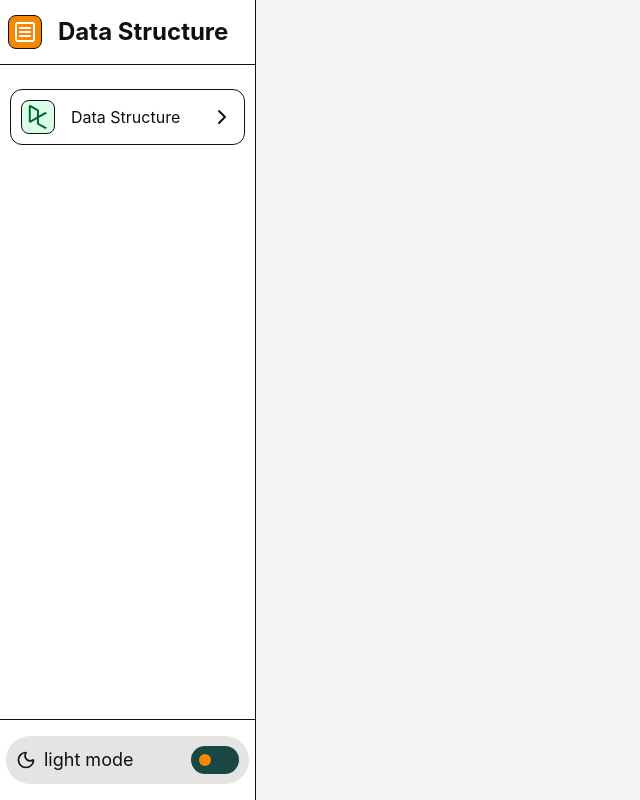
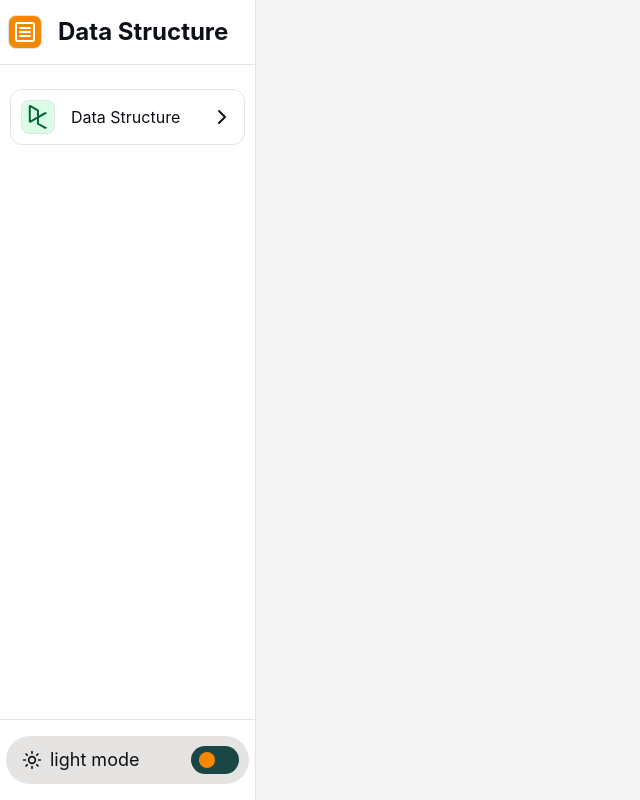
Before and after one commit to rizwansk23/StrucKit-, a React (Vite) app: page / in a window 1280 px wide. Shown: the whole page, without its empty margins (0-640 px from the left). Built offline with nearby package versions, Linux system fonts and the light colour scheme.

Commit message:
create a routes

```diff
--- a/src/App.tsx
+++ b/src/App.tsx
@@ -1,6 +1,6 @@
 import { createBrowserRouter, RouterProvider } from "react-router-dom"
-import Home from "./Pages/Home";
-import Stack from "./Pages/Stack";
+import Home from "./Layout/Main/Home";
+import Stack from "./Layout/DataStructure-layout/DataStructure";
 import { sidebar } from "./Data/sidebar";
 import Queue from "./Pages/Queue";
 import Notfound from "./Pages/Notfound";
--- a/src/Components/Routes/NavFuction.tsx
+++ b/src/Components/Routes/NavFuction.tsx
@@ -25,7 +25,7 @@ const NavFunction = () => {
               ${index === paths.length - 1 ? 'font-semibold text-text' : 'text-gray-400'}
             `}
           >
-            {segment.charAt(0).toUpperCase() + segment.slice(1)} {/* Capitalize */}
+            {segment.charAt(0).toUpperCase() + segment.slice(1)}
           </span>
           {index < paths.length - 1 && (
             <ChevronRightIcon size={16} className="mx-1 text-text" />
--- a/src/Components/sidebar/Datastructure.tsx
+++ b/src/Components/sidebar/SideList.tsx
@@ -1,11 +1,17 @@
-import { useState } from "react";
+import { Activity, useState } from "react";
 import type { datavalue } from "../../Data/sidebar";
 import { ChevronRight, } from "lucide-react";
 import { Link } from "react-router-dom";
 
 
+interface DatastructureProps {
+    item: datavalue;
+    activeItem: string;
+    setActiveItem: React.Dispatch<React.SetStateAction<string>>;
+}
 
-export const Datastructure: React.FC<{ item: datavalue }> = ({ item }) => {
+
+export const SideList: React.FC<DatastructureProps> = ({ item, activeItem, setActiveItem }) => {
 
     const [isopen, setisopen] = useState<boolean>(false);
 
@@ -13,15 +19,23 @@ export const Datastructure: React.FC<{ item: datavalue }> = ({ item }) => {
 
     const Url = item.topic.replaceAll(' ', '')
 
+
+    const handlelist = () => {
+        setisopen(!isopen);
+
+        if (setActiveItem) {
+            setActiveItem(item.topic as string);
+        }
+    }
+
     return (
-
         <li className="list-disc text-text my-2">
             {!hasChildren
                 ?
-                <Link to={`${Url}`}>
+                <Link to={`/${Url}`}>
                     <div
-                        onClick={() => setisopen(!isopen)}
-                        className={`flex gap-4 items-center justify-between hover:bg-tile-shadow text-text hover:rounded-xl text-md p-2.5  ${hasChildren ? 'cursor-pointer border border-border rounded-xl  ' : 'cursor-default'}`}>
+                        onClick={handlelist}
+                        className={`flex gap-4 items-center justify-between hover:bg-tile-shadow text-text hover:rounded-xl text-md p-2.5 rounded-xl ${activeItem === item.topic && 'bg-tile-color'} ${hasChildren ? 'cursor-pointer border border-border  ' : 'cursor-default'}`}>
                         {item.icon ?
                             <div className="border border-border rounded-lg p-1 text-green-800 bg-green-100">
                                 {<item.icon className="size-6" />}
@@ -36,7 +50,7 @@ export const Datastructure: React.FC<{ item: datavalue }> = ({ item }) => {
                 </Link>
                 :
                 <div
-                    onClick={() => setisopen(!isopen)}
+                    onClick={handlelist}
                     className={`flex gap-4 items-center justify-between hover:bg-tile-shadow text-text hover:rounded-xl text-md p-2.5  ${hasChildren ? 'cursor-pointer border border-border rounded-xl  ' : 'cursor-default'}`}>
                     {item.icon ?
                         <div className="border border-border rounded-lg p-1 text-green-800 bg-green-100">
@@ -50,14 +64,17 @@ export const Datastructure: React.FC<{ item: datavalue }> = ({ item }) => {
                     {hasChildren ? <ChevronRight size={24} className={`${isopen ? 'rotate-90' : 'rotate-0 '} transition-all ease-in-out duration-200 `} /> : null}
                 </div>
             }
-            {hasChildren && isopen && (
+            {hasChildren && (
+                <Activity mode={isopen ? 'visible' : 'hidden'}>
                     <ul className={`${item.topic == 'Data Structure' ? null : ` border-border ml-5 pl-6 `}`}>
                         {
                             item.subtopic?.map((child: any, index: number) => (
-                            <Datastructure item={child} key={index} />
+                                <SideList item={child} activeItem={activeItem}
+                                    setActiveItem={setActiveItem} key={index} />
                             ))
                         }
                     </ul>
+                </Activity>
             )}
         </li>
     )
--- a/src/Components/sidebar/ToggleButton.tsx
+++ b/src/Components/sidebar/ToggleButton.tsx
@@ -21,10 +21,10 @@ const ToggleButton: React.FC<togglefunction> = ({ onchange ,isDarkmode, classNam
   return (
     <div
       onClick={handleclick}
-      className={`h-7 w-12 bg-dark-green dark:bg-[#F5F5F5]  p-2  rounded-full relative ${className}`}
+      className={`h-7 w-12 bg-dark-green dark:bg-[#F5F5F5]  rounded-full cursor-pointer relative ${className}`}
     >
       <div
-        className={`size-3 bg-orange rounded-full transition-all ease-in-out duration-500 absolute top-2 left-2 ${isactive
+        className={`size-4 bg-orange rounded-full transition-all ease-in-out duration-500 absolute top-1.5 ${isactive
           ? 'left-full -translate-x-[calc(100%+8px)]'
           : 'left-2 translate-x-0'
           }`}
--- /dev/null
+++ b/src/Data/DataStructure.ts
@@ -0,0 +1,18 @@
+
+interface dataProp{
+    name  : string
+}
+
+
+export const DataStructures : Record<string,dataProp>  = {
+    Stack: {
+        name:'stack',
+    },
+    Queue : {
+        name:'queue',
+    },
+    LinkedList:{       name : 'string,'},
+    SingleLinkedList : {       name : 'string,'},
+    DoubleLinkedList : {       name : 'string,'},
+    CircularLinkedList : {       name : 'string,'},
+}
--- /dev/null
+++ b/src/Layout/DataStructure-layout/DataStructure.tsx
@@ -0,0 +1,18 @@
+import React from 'react'
+import { Link } from 'react-router-dom'
+import { DataStructures } from '../../Data/DataStructure'
+
+const DataStructure: React.FC<{ name: String }> = ({ name }) => {
+
+  const topic = name as string
+
+  return (
+    <div>
+      <Link to={'./visval'}>
+        {DataStructures[topic]?.name}
+      </Link>
+    </div>
+  )
+}
+
+export default DataStructure
--- a/src/Pages/Home.tsx
+++ b/src/Layout/Main/Home.tsx
@@ -1,13 +1,13 @@
 import { Outlet } from "react-router-dom"
-import Sidebar from "../Layout/Main/Sidebar"
-import NavFuction from "../Components/Routes/NavFuction"
+import Sidebar from "./Sidebar"
+import NavFunction from "../../Components/Routes/NavFuction"
 
 const Home = () => {
   return (
     <div className="bg-primary h-screen flex text-text ">
       <Sidebar />
       <div className="w-full">
-        <NavFuction/>
+        <NavFunction/>
         <Outlet />
       </div>
     </div>
--- a/src/Layout/Main/Sidebar.tsx
+++ b/src/Layout/Main/Sidebar.tsx
@@ -1,14 +1,16 @@
-import {  LucideMenuSquare, Moon } from "lucide-react"
-import { useContext } from "react"
+import {  LucideMenuSquare, Moon, Sun } from "lucide-react"
+import { useContext, useState } from "react"
 import { ThemeContext } from "../../Theme/ThemeContext";
 import ToggleButton from "../../Components/sidebar/ToggleButton";
 import { sidebar } from "../../Data/sidebar";
-import { Datastructure } from "../../Components/sidebar/Datastructure";
+import { SideList } from "../../Components/sidebar/SideList";
 
 
 const Sidebar = () => {
 
     const { isDarkMode, toggleTheme } = useContext(ThemeContext);
+
+        const [activeItem, setActiveItem] = useState("");
 
 
     return (
@@ -27,7 +29,7 @@ const Sidebar = () => {
             <div className=" flex-1 my-4 px-2.5 overflow-auto custom-scrollbar">
 
                 <ul className="flex flex-col">
-                    <Datastructure item={sidebar}/>
+                    <SideList item={sidebar} activeItem={activeItem} setActiveItem={setActiveItem}/>
                 </ul>
 
 
@@ -37,10 +39,10 @@ const Sidebar = () => {
 
             {/* footer */}
             <div className="text-text text-md border-border  px-1.5 my-4 ">
-                <div className="flex gap-2 bg-tile-shadow rounded-3xl items-center p-2.5">
-                    <Moon size={20} className="my-1" />
+                <div className="flex gap-2 bg-tile-shadow rounded-3xl pl-4 items-center p-2.5">
+                    {isDarkMode ? <Moon size={20} className="my-1" /> : <Sun size={20} className="my-1" />}
                     <h1 className="flex-1 text-lg">{!isDarkMode ? "light" : 'dark'} mode</h1>
-                    <ToggleButton className="bg-" onchange={toggleTheme} isDarkmode={isDarkMode} />
+                    <ToggleButton onchange={toggleTheme} isDarkmode={isDarkMode} />
                 </div>
             </div>
         </aside>
--- a/src/Pages/Queue.tsx
+++ b/src/Pages/Queue.tsx
@@ -1,18 +1,12 @@
-import { useLocation } from "react-router-dom"
-import NavFuction from "../Components/Routes/NavFuction"
-
+import { GetPath } from "../hook/GetPaths"
 
 const Queue = () => {
 
-    const location = useLocation();
-
-     const paths : String[] = location.pathname.split('/').filter(Boolean);
-
-     const path =  paths.slice(0, 1);
+    const path = GetPath();
 
     return (
         <div>
-            {/* <NavFuction/> */}
+
             {path} visual page
 
         </div>
--- a/src/Pages/Stack.tsx
+++ /dev/null
@@ -1,15 +0,0 @@
-import { Sidebar } from 'lucide-react'
-import React from 'react'
-import { Link, Outlet } from 'react-router-dom'
-
-const Stack:React.FC<{name :String}> = ({name}) => {
-  return (
-    <div>
-        <Link to={'./visval'}>
-        {name} page
-        </Link>
-    </div>
-  )
-}
-
-export default Stack
--- /dev/null
+++ b/src/hook/GetPaths.ts
@@ -0,0 +1,11 @@
+import { useLocation } from "react-router-dom";
+
+export const GetPath  = (num : number = 1):String => {
+  const location = useLocation();
+
+  const paths: String[] = location.pathname.split("/").filter(Boolean);
+
+  const path = paths.slice(0, num).join(' ');
+
+  return path
+};
--- a/src/index.css
+++ b/src/index.css
@@ -5,14 +5,15 @@
   --color-brand-bg: #ffffff;
   --color-primary: #f5f5f5;
   --color-secondry: #ffffff;
-
   --color-dark-green: #1a4645;
   --color-light-green: #266867;
   --color-orange: #f58800;
   --color-yellow: #f8bc27;
-  --color-border: #0D1117;
+  /* --color-border: #0D1117; */
+  --color-border: #E5E4E2;
   --color-text: #0D1117;
   --color-tile-shadow: #e5e4e2;
+  --color-tile-color : #C0C0C0;
 }
 
 @layer theme {
@@ -29,6 +30,7 @@
      --color-border: #494B4C;
       --color-text: #ffffff;
       --color-tile-shadow: #364153;
+      --color-tile-color:   #283549;
     }
   }
 }
```
Also changed, not shown: 1 other file (tests, documents, lock files or other folders). Lines whose indentation alone changed are shown as unchanged.
